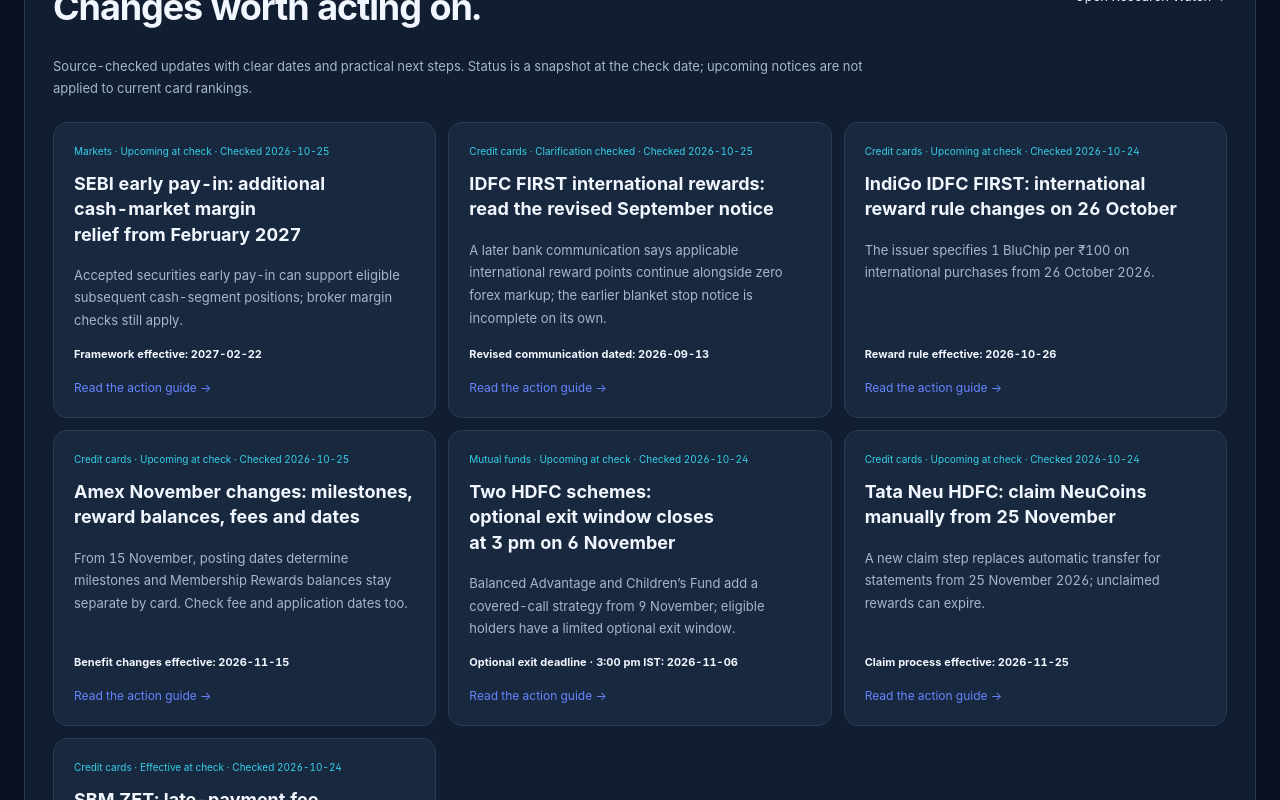
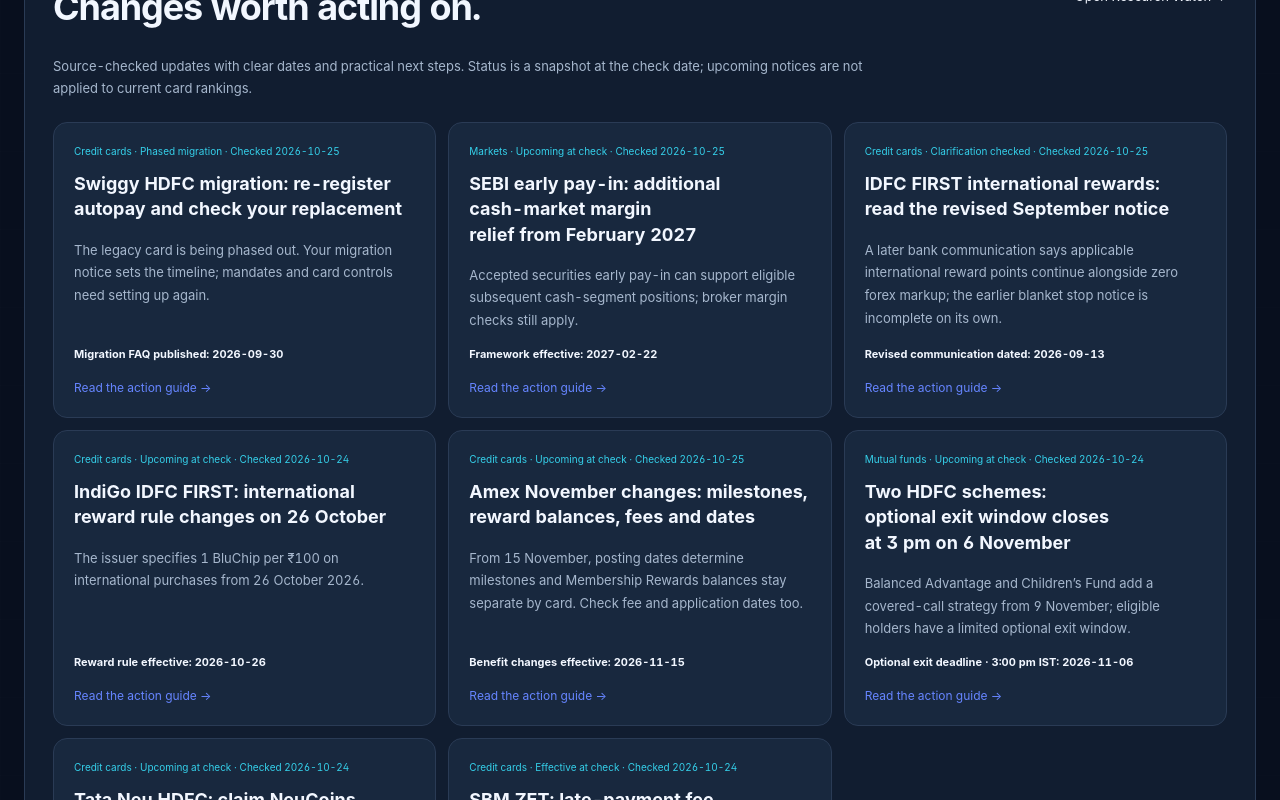
Before and after one commit to aqdas1820/credonomics-site, a Next.js app: page / in a window 1280 px wide. Shown: the part 2180-2980 px from the top of the page. Built offline with nearby package versions, Linux system fonts and the light colour scheme; no server answers.

Commit message:
Publish Swiggy migration checklist and label legacy card estimates

```diff
--- a/app/cards/[slug]/page.tsx
+++ b/app/cards/[slug]/page.tsx
@@ -2,6 +2,7 @@
 import { ArrowRight, Building2, ExternalLink, Layers3, ShieldCheck } from 'lucide-react'
 import SiteFrame from '../../components/SiteFrame'
 import ResearchWatchBrief from '../../components/ResearchWatchBrief'
+import CardLifecycleNotice from '../components/CardLifecycleNotice'
 import CategoryComparator from '../components/CategoryComparator'
 import RealCardRanking from '../components/RealCardRanking'
 import {
@@ -158,6 +159,7 @@
       </section>
 
       <section className={`${styles.wrap} ${styles.pageBody} ${local.shell}`}>
+        <CardLifecycleNotice notice={card.holderNotice}/>
         <ResearchWatchBrief cardId={card.id}/>
         <p>October field reviews and model corrections: <a href="/updates/2026-10">read the dated source ledger</a>. The original full-record verification date below is retained.</p>
         <div className={local.cardDetailStats}>
@@ -167,7 +169,7 @@
         </div>
 
         <section className={local.cardDetailSection}>
-          <div className={local.registryHead}><div><span>Category coverage</span><h2>Where this card enters CredoNomics rankings.</h2></div></div>
+          <div className={local.registryHead}><div><span>Category coverage</span><h2>{card.holderNotice ? 'Legacy terms for existing holders.' : 'Where this card enters CredoNomics rankings.'}</h2></div></div>
           <div className={local.cardCategoryLinks}>
             {categories.map((category) => (
               <a href={`/cards/${category}`} key={category}>
--- a/app/cards/all/CardDirectory.tsx
+++ b/app/cards/all/CardDirectory.tsx
@@ -81,6 +81,7 @@
           <a href={`/cards/${card.id}`} className={styles.card} key={card.id}>
             <small>{card.issuer}</small>
             <h2>{card.name}</h2>
+            {card.holderNotice && <p><b>{card.holderNotice.label}</b> · Existing holders: check migration before relying on these terms.</p>}
             <div className={styles.categories}>
               {card.categories.slice(0, 5).map((item) => <span key={item.slug}>{item.label}</span>)}
             </div>
--- a/app/cards/components/CardDiscovery.tsx
+++ b/app/cards/components/CardDiscovery.tsx
@@ -2,7 +2,7 @@
 import styles from './card-discovery.module.css'
 
 const pairs = [
-  { label: 'Online shopping', category: 'shopping', ids: ['cashback-sbi', 'swiggy-hdfc'] },
+  { label: 'Online shopping', category: 'shopping', ids: ['cashback-sbi', 'millennia-hdfc'] },
   { label: 'Everyday utilities', category: 'utilities', ids: ['airtel-axis', 'axis-ace'] },
   { label: 'Fuel rewards', category: 'fuel', ids: ['bpcl-sbi', 'bpcl-sbi-octane'] },
   { label: 'Amazon or Flipkart?', category: 'shopping', ids: ['amazon-pay-icici', 'flipkart-axis'] },
--- a/app/cards/components/RealCardRankingClient.tsx
+++ b/app/cards/components/RealCardRankingClient.tsx
@@ -5,6 +5,7 @@
 import { cardCategoryMap, type CardCategorySlug } from '../../data/card-categories'
 import { REAL_CARD_DATA_DATE, type VerifiedRealCard } from '../../data/verified-real-cards'
 import styles from './real-card-ranking.module.css'
+import CardLifecycleNotice from './CardLifecycleNotice'
 import { analyseCard, defaultProfile, type Profile } from '../../data/real-card-ranking'
 
 const money = new Intl.NumberFormat('en-IN', {
@@ -252,6 +253,7 @@
                     <div className={styles.netValue}><b>{money.format(result.netValue)}</b><small>NET / YEAR</small></div>
                   </div>
 
+                  <CardLifecycleNotice notice={result.card.holderNotice}/>
                   <div className={styles.metrics}>
                     <div><span>Effective return</span><b>{result.effectiveReturn.toFixed(2)}%</b></div>
                     <div><span>Gross modeled value</span><b>{money.format(result.grossValue)}</b></div>
--- a/app/data/research-watch.ts
+++ b/app/data/research-watch.ts
@@ -4,13 +4,26 @@
   checkedAt: string; eventDate: string; dateLabel: string; source: string; sourceLabel: string
   sourceLocation: string; audience: string; facts: string[]; actions: string[]; limits: string
   publishedAt?: string; updateNote?: string
-  announcementDate?: string; statusLabel?: 'Clarification checked'
+  announcementDate?: string; statusLabel?: 'Clarification checked' | 'Phased migration'
   additionalSources?: { url: string; label: string }[]
   cardIds?: string[]
 }
 
 /** Editorial snapshots. Future notices do not change the ranking engine before their effective dates. */
 export const researchWatch: WatchItem[] = [
+  {
+    slug: 'swiggy-hdfc-migration-autopay-checklist',
+    title: 'Swiggy HDFC migration: re-register autopay and check your replacement',
+    summary: 'The legacy card is being phased out. Your migration notice sets the timeline; mandates and card controls need setting up again.',
+    category: 'Credit cards', checkedAt: '2026-10-25', eventDate: '2026-09-30', dateLabel: 'Migration FAQ published', statusLabel: 'Phased migration',
+    source: 'https://www.hdfc.bank.in/content/dam/hdfcbankpws/in/en/personal-banking/discover-products/cards/credit-cards/swiggy-hdfc-bank-credit-card/pdf/faq-swiggy-card-upgrade-final.pdf', sourceLabel: 'HDFC Bank: Swiggy card upgrade FAQ', sourceLocation: 'Published 30 September 2026; questions 17–26, pages 4–7',
+    cardIds: ['swiggy-hdfc'],
+    additionalSources: [{ url: 'https://www.hdfc.bank.in/credit-cards/swiggy-ornge-hdfc-bank-credit-card', label: 'Swiggy Ornge: official product and terms' }, { url: 'https://www.hdfc.bank.in/credit-cards/swiggy-blck-hdfc-bank-credit-card', label: 'Swiggy BLCK: official product and terms' }],
+    audience: 'Existing legacy Swiggy HDFC cardholders.',
+    facts: ['Migration is phased. Communications continue through March 2027, with remaining holders contacted later; this is not a universal closure deadline.', 'Holders who do not choose within their notice timeline migrate to Ornge, with at least 30 days’ advance notice.', 'The old card stops at the earliest of a first transaction on the new card, 60 days after new-card issuance, or old-card expiry. Issuance, not activation, is the upgrade date.'],
+    actions: ['Read your bank notice and compare the replacement’s fees, caps and exclusions.', 'Re-register autopay, e-mandates and standing instructions using new card details. Set transaction limits and usage controls again.', 'Raise old-card cashback queries within one month of new-card issuance.'],
+    limits: 'No common migration date or automatic mandate transfer. Legacy estimates apply only while old terms remain applicable, not to Ornge or BLCK. This guide does not recommend a replacement or normalize its rewards.',
+  },
   {
     slug: 'sebi-early-pay-in-margin-waiver-february-2027',
     title: 'SEBI early pay-in: additional cash-market margin relief from February 2027',
@@ -93,7 +106,7 @@
   },
 ]
 
-export function watchStatus(item: WatchItem): 'Upcoming at check' | 'Effective at check' | 'Clarification checked' {
+export function watchStatus(item: WatchItem): 'Upcoming at check' | 'Effective at check' | 'Clarification checked' | 'Phased migration' {
   if (item.statusLabel) return item.statusLabel
   return item.eventDate > item.checkedAt ? 'Upcoming at check' : 'Effective at check'
 }
--- a/app/data/search-index.generated.ts
+++ b/app/data/search-index.generated.ts
@@ -152,6 +152,17 @@
     "source": "Official issuer / fund notice",
     "updated": "2026-10-25",
     "keywords": "SEBI early pay-in: additional cash-market margin relief from February 2027 sebi-early-pay-in-margin-waiver-february-2027 Research",
+    "priority": 92
+  },
+  {
+    "id": "watch:swiggy-hdfc-migration-autopay-checklist",
+    "title": "Swiggy HDFC migration: re-register autopay and check your replacement",
+    "description": "The legacy card is being phased out. Your migration notice sets the timeline; mandates and card controls need setting up again.",
+    "href": "/research/watch/swiggy-hdfc-migration-autopay-checklist",
+    "category": "Research",
+    "source": "Official issuer / fund notice",
+    "updated": "2026-10-25",
+    "keywords": "Swiggy HDFC migration: re-register autopay and check your replacement swiggy-hdfc-migration-autopay-checklist Research",
     "priority": 92
   },
   {
--- a/app/data/verified-real-cards.ts
+++ b/app/data/verified-real-cards.ts
@@ -28,6 +28,7 @@
   verifiedAt: string
   sourceUrl: string
   sourceLabel: string
+  holderNotice?: { label: string; detail: string; checkedAt: string; href: string }
   terms: Partial<Record<CardCategorySlug, RealCardTerms>>
 }
 
@@ -193,6 +194,7 @@
   },
   {
     id: 'swiggy-hdfc',
+    holderNotice: { label: 'Legacy card · phased migration', detail: 'Existing-holder estimate only while legacy terms apply. Not a recommendation for a new application; Ornge and BLCK have different terms.', checkedAt: '2026-10-25', href: '/research/watch/swiggy-hdfc-migration-autopay-checklist' },
     issuer: 'HDFC Bank',
     name: 'Swiggy HDFC Bank Credit Card',
     annualFeeRupees: 500,
```
Also changed, not shown: app/cards/components/CardLifecycleNotice.tsx (added, +7 -0 lines), 1 other file (tests, documents, lock files or other folders).
